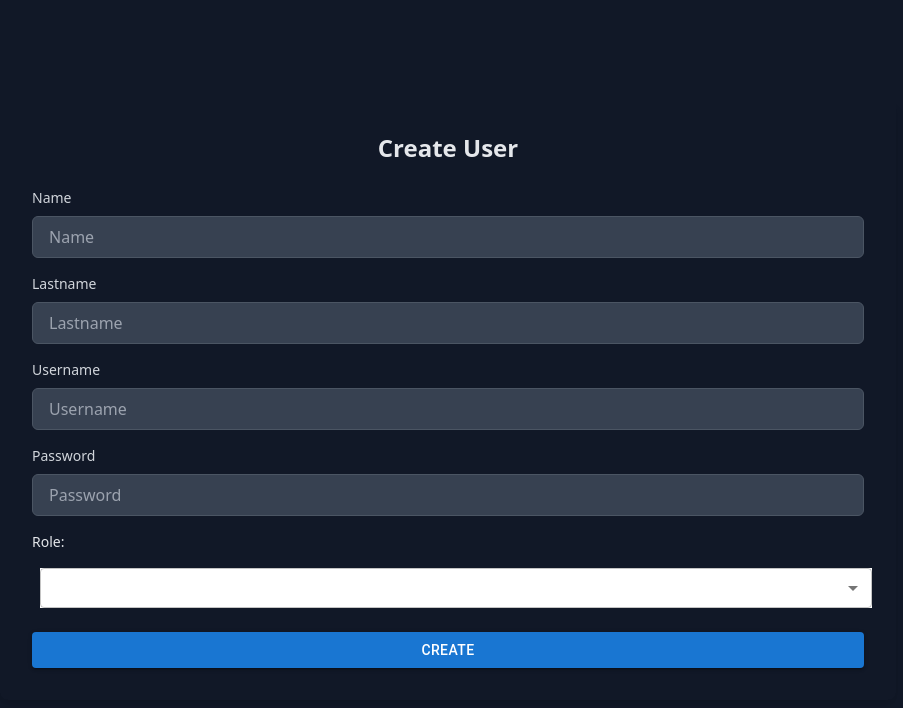
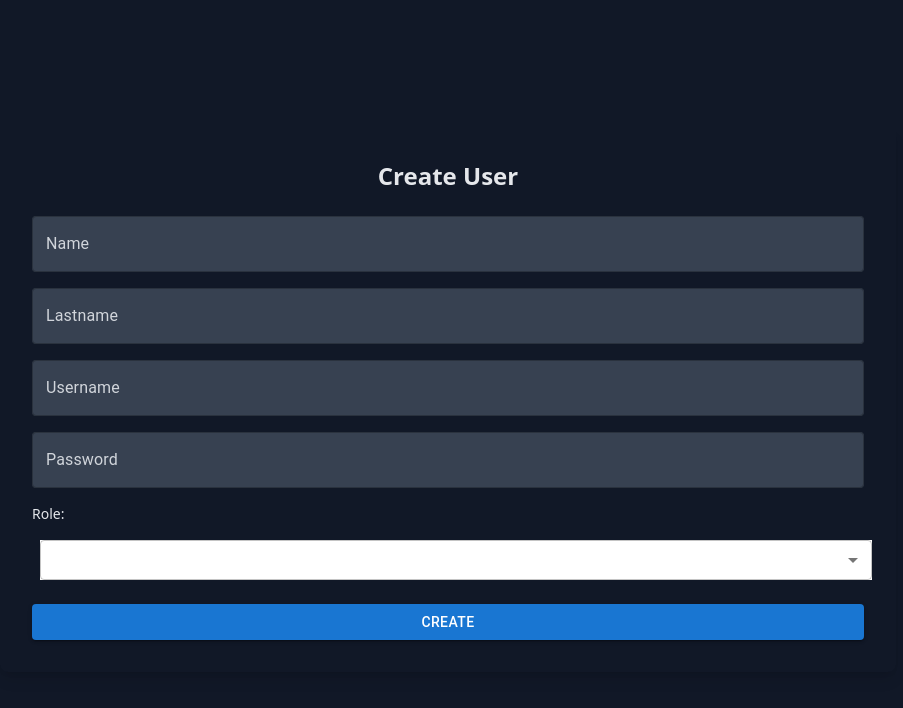
Before and after one commit to AnderCabrera/multi, a Next.js app in the folder client/: page /dashboard/user/create in a window 1280 px wide. Shown: the top 708 px of the page, without its empty margins (192-1095 px from the left). Built offline with nearby package versions, Linux system fonts and the light colour scheme.

Commit message:
changing inputs to TextField

```diff
--- a/client/src/app/auth/login/page.tsx
+++ b/client/src/app/auth/login/page.tsx
@@ -2,7 +2,7 @@
 
 import { login } from "@/app/services/auth.service";
 import { useState } from "react";
-import { Button } from "@mui/material";
+import { Button, TextField } from "@mui/material";
 import Swal from "sweetalert2";
 import withReactContent from "sweetalert2-react-content";
 
@@ -57,19 +57,36 @@ export default function LoginPage() {
           Login
         </h1>
         <form onSubmit={handleSubmit} className="space-y-4">
-          <input
-            type="text"
+          <TextField
+            label="Username"
+            variant="outlined"
+            fullWidth
             value={username}
             onChange={(e) => setUsername(e.target.value)}
-            placeholder="Username"
-            className="w-full px-4 py-2 bg-gray-700 text-gray-300 border border-gray-600 rounded-md focus:outline-none focus:ring-2 focus:ring-indigo-500"
+            InputProps={{
+              style: { backgroundColor: "#374151", color: "#D1D5DB" },
+            }}
+            InputLabelProps={{
+              style: { color: "#D1D5DB" },
+            }}
+            error={Boolean(error && !username.length)}
+            helperText={error && !username.length ? "Username is required" : ""}
           />
-          <input
+          <TextField
+            label="Password"
+            variant="outlined"
             type="password"
+            fullWidth
             value={password}
             onChange={(e) => setPassword(e.target.value)}
-            placeholder="Password"
-            className="w-full px-4 py-2 bg-gray-700 text-gray-300 border border-gray-600 rounded-md focus:outline-none focus:ring-2 focus:ring-indigo-500"
+            InputProps={{
+              style: { backgroundColor: "#374151", color: "#D1D5DB" },
+            }}
+            InputLabelProps={{
+              style: { color: "#D1D5DB" },
+            }}
+            error={Boolean(error && !password.length)}
+            helperText={error && !password.length ? "Password is required" : ""}
           />
           <Button
             type="submit"
--- a/client/src/app/auth/register/page.tsx
+++ b/client/src/app/auth/register/page.tsx
@@ -2,7 +2,7 @@
 
 import { register } from "@/app/services/auth.service";
 import { useState } from "react";
-import { Button } from "@mui/material";
+import { Button, TextField } from "@mui/material";
 import Swal from "sweetalert2";
 import withReactContent from "sweetalert2-react-content";
 
@@ -77,58 +77,77 @@ export default function RegisterPage() {
           Register
         </h1>
         <form onSubmit={handleSubmit} className="space-y-4">
-          <div>
-            <label className="block mb-2 text-sm font-medium text-gray-300">
-              Name
-            </label>
-            <input
-              type="text"
+          <TextField
+            label="Name"
             name="name"
+            variant="outlined"
+            fullWidth
             value={formData.name}
             onChange={handleChange}
-              placeholder="Name"
-              className="w-full px-4 py-2 bg-gray-700 text-gray-300 border border-gray-600 rounded-md focus:outline-none focus:ring-2 focus:ring-indigo-500"
+            InputProps={{
+              style: { backgroundColor: "#374151", color: "#D1D5DB" },
+            }}
+            InputLabelProps={{
+              style: { color: "#D1D5DB" },
+            }}
+            error={Boolean(error && !formData.name.length)}
           />
-          </div>
-          <div>
-            <label className="block mb-2 text-sm font-medium text-gray-300">
-              Lastname
-            </label>
-            <input
-              type="text"
+          <TextField
+            label="Lastname"
             name="lastname"
+            variant="outlined"
+            fullWidth
             value={formData.lastname}
             onChange={handleChange}
-              placeholder="Lastname"
-              className="w-full px-4 py-2 bg-gray-700 text-gray-300 border border-gray-600 rounded-md focus:outline-none focus:ring-2 focus:ring-indigo-500"
+            InputProps={{
+              style: { backgroundColor: "#374151", color: "#D1D5DB" },
+            }}
+            InputLabelProps={{
+              style: { color: "#D1D5DB" },
+            }}
+            error={Boolean(error && !formData.lastname.length)}
           />
-          </div>
-          <div>
-            <label className="block mb-2 text-sm font-medium text-gray-300">
-              Username
-            </label>
-            <input
-              type="text"
+          <TextField
+            label="Username"
             name="username"
+            variant="outlined"
+            fullWidth
             value={formData.username}
             onChange={handleChange}
-              placeholder="Username"
-              className="w-full px-4 py-2 bg-gray-700 text-gray-300 border border-gray-600 rounded-md focus:outline-none focus:ring-2 focus:ring-indigo-500"
+            InputProps={{
+              style: { backgroundColor: "#374151", color: "#D1D5DB" },
+            }}
+            InputLabelProps={{
+              style: { color: "#D1D5DB" },
+            }}
+            error={Boolean(error && formData.username.length < 4)}
+            helperText={
+              error && formData.username.length < 4
+                ? "Username must be at least 4 characters long."
+                : ""
+            }
           />
-          </div>
-          <div>
-            <label className="block mb-2 text-sm font-medium text-gray-300">
-              Password
-            </label>
-            <input
+          <TextField
+            label="Password"
+            name="password"
             type="password"
-              name="password"
+            variant="outlined"
+            fullWidth
             value={formData.password}
             onChange={handleChange}
-              placeholder="Password"
-              className="w-full px-4 py-2 bg-gray-700 text-gray-300 border border-gray-600 rounded-md focus:outline-none focus:ring-2 focus:ring-indigo-500"
+            InputProps={{
+              style: { backgroundColor: "#374151", color: "#D1D5DB" },
+            }}
+            InputLabelProps={{
+              style: { color: "#D1D5DB" },
+            }}
+            error={Boolean(error && formData.password.length < 4)}
+            helperText={
+              error && formData.password.length < 4
+                ? "Password must be at least 4 characters long."
+                : ""
+            }
           />
-          </div>
           <Button
             type="submit"
             variant="contained"
--- a/client/src/app/dashboard/user/create/page.tsx
+++ b/client/src/app/dashboard/user/create/page.tsx
@@ -1,7 +1,7 @@
 "use client";
 import { createUser } from "@/app/services/user.service";
 import { useState } from "react";
-import { Button } from "@mui/material";
+import { Button, TextField } from "@mui/material";
 import InputLabel from "@mui/material/InputLabel";
 import MenuItem from "@mui/material/MenuItem";
 import FormControl from "@mui/material/FormControl";
@@ -74,58 +74,77 @@ export default function CreateUserPage() {
           Create User
         </h1>
         <form onSubmit={handleSubmit} className="space-y-4">
-          <div>
-            <label className="block mb-2 text-sm font-medium text-gray-300">
-              Name
-            </label>
-            <input
-              type="text"
+          <TextField
+            label="Name"
             name="name"
+            variant="outlined"
+            fullWidth
             value={formData.name}
             onChange={handleChange}
-              placeholder="Name"
-              className="w-full px-4 py-2 bg-gray-700 text-gray-300 border border-gray-600 rounded-md focus:outline-none focus:ring-2 focus:ring-indigo-500"
+            InputProps={{
+              style: { backgroundColor: "#374151", color: "#D1D5DB" },
+            }}
+            InputLabelProps={{
+              style: { color: "#D1D5DB" },
+            }}
+            error={Boolean(error && !formData.name.length)}
           />
-          </div>
-          <div>
-            <label className="block mb-2 text-sm font-medium text-gray-300">
-              Lastname
-            </label>
-            <input
-              type="text"
+          <TextField
+            label="Lastname"
             name="lastname"
+            variant="outlined"
+            fullWidth
             value={formData.lastname}
             onChange={handleChange}
-              placeholder="Lastname"
-              className="w-full px-4 py-2 bg-gray-700 text-gray-300 border border-gray-600 rounded-md focus:outline-none focus:ring-2 focus:ring-indigo-500"
+            InputProps={{
+              style: { backgroundColor: "#374151", color: "#D1D5DB" },
+            }}
+            InputLabelProps={{
+              style: { color: "#D1D5DB" },
+            }}
+            error={Boolean(error && !formData.lastname.length)}
           />
-          </div>
-          <div>
-            <label className="block mb-2 text-sm font-medium text-gray-300">
-              Username
-            </label>
-            <input
-              type="text"
+          <TextField
+            label="Username"
             name="username"
+            variant="outlined"
+            fullWidth
             value={formData.username}
             onChange={handleChange}
-              placeholder="Username"
-              className="w-full px-4 py-2 bg-gray-700 text-gray-300 border border-gray-600 rounded-md focus:outline-none focus:ring-2 focus:ring-indigo-500"
+            InputProps={{
+              style: { backgroundColor: "#374151", color: "#D1D5DB" },
+            }}
+            InputLabelProps={{
+              style: { color: "#D1D5DB" },
+            }}
+            error={Boolean(error && formData.username.length < 4)}
+            helperText={
+              error && formData.username.length < 4
+                ? "Username must be at least 4 characters long."
+                : ""
+            }
           />
-          </div>
-          <div>
-            <label className="block mb-2 text-sm font-medium text-gray-300">
-              Password
-            </label>
-            <input
+          <TextField
+            label="Password"
+            name="password"
             type="password"
-              name="password"
+            variant="outlined"
+            fullWidth
             value={formData.password}
             onChange={handleChange}
-              placeholder="Password"
-              className="w-full px-4 py-2 bg-gray-700 text-gray-300 border border-gray-600 rounded-md focus:outline-none focus:ring-2 focus:ring-indigo-500"
+            InputProps={{
+              style: { backgroundColor: "#374151", color: "#D1D5DB" },
+            }}
+            InputLabelProps={{
+              style: { color: "#D1D5DB" },
+            }}
+            error={Boolean(error && formData.password.length < 4)}
+            helperText={
+              error && formData.password.length < 4
+                ? "Password must be at least 4 characters long."
+                : ""
+            }
           />
-          </div>
           <div>
             <label className="block mb-2 text-sm font-medium text-gray-200">
               Role:
@@ -134,7 +153,6 @@ export default function CreateUserPage() {
               sx={{ m: 1, minWidth: 120 }}
               size="small"
               style={{ width: "100%", backgroundColor: "white" }}
-              className=""
             >
               <Select
                 labelId="demo-simple-select-label"
```
Also changed, not shown: client/src/app/tailwind.css. Lines whose indentation alone changed are shown as unchanged.
